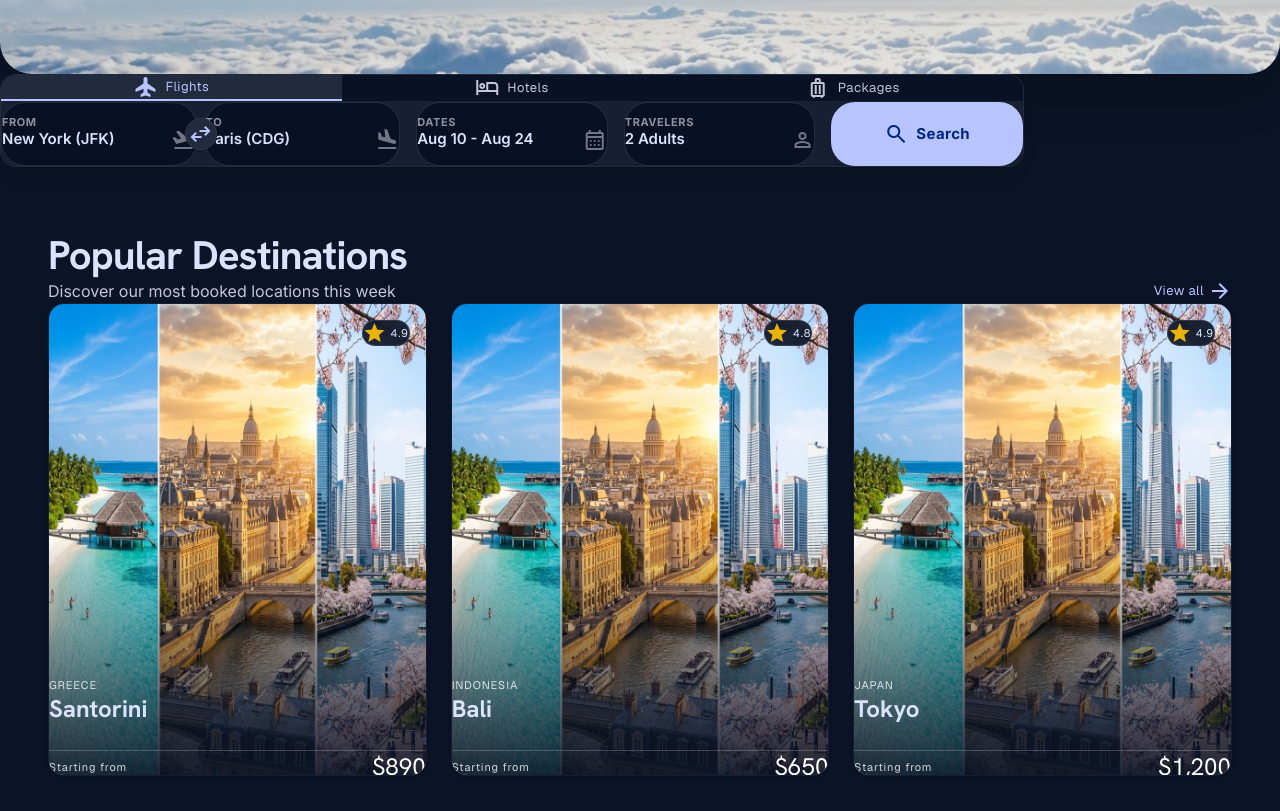
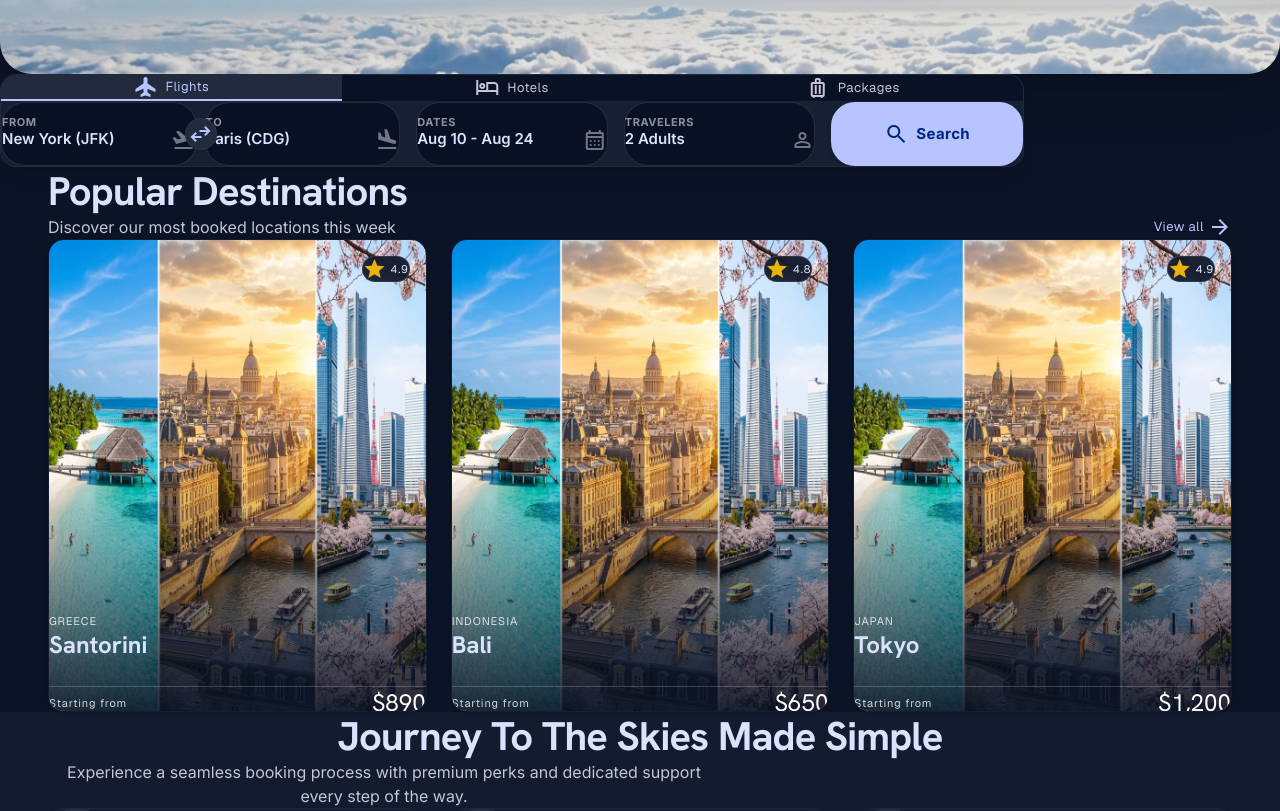
Before and after one commit to Jamilgit19/skywings-travel-platform, a Next.js app: page / in a window 1280 px wide. Shown: the part 4026-4837 px from the top of the page. Built offline with nearby package versions, Linux system fonts and the light colour scheme.

Commit message:
footer flex box changed

```diff
--- a/app/globals.css
+++ b/app/globals.css
@@ -65,13 +65,7 @@
   --color-on-background: #dae2fd;
   --color-surface-variant: #2d3449;
 
-  /* Spacing (4px base rhythm) */
-  --spacing-base: 4px;
-  --spacing-xs: 8px;
-  --spacing-sm: 16px;
-  --spacing-md: 24px;
-  --spacing-lg: 40px;
-  --spacing-xl: 64px;
+  /* Custom Spacing Variables */
   --spacing-gutter: 24px;
   --spacing-margin-mobile: 16px;
   --spacing-margin-desktop: 48px;
```
